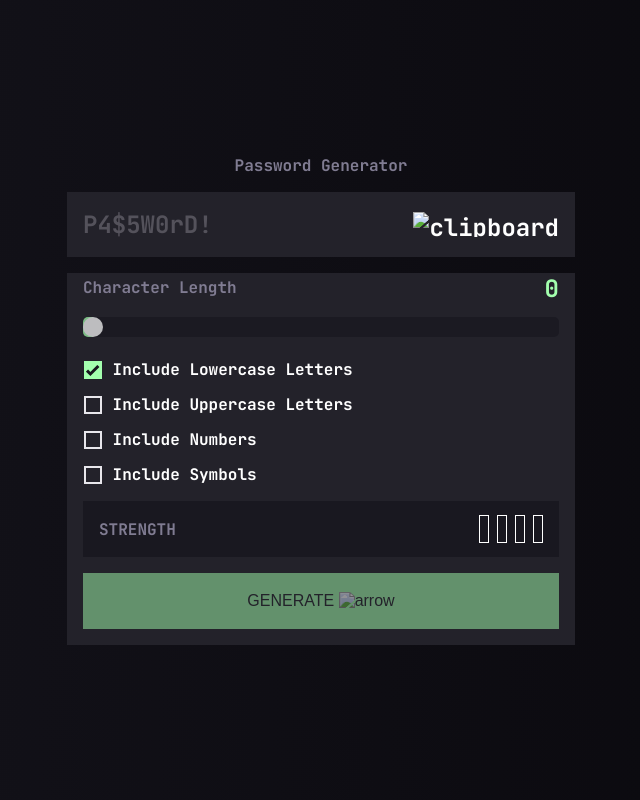
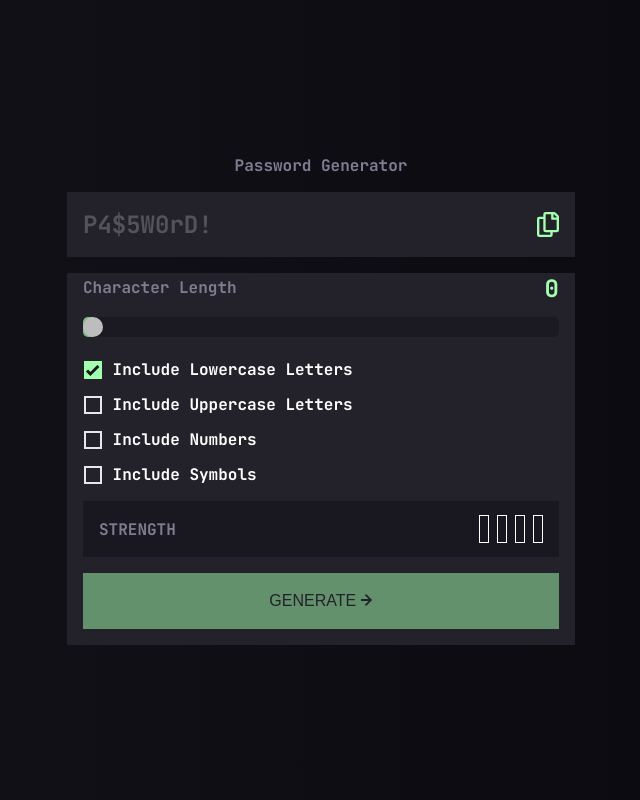
Before and after one commit to jakimiszka/fm-password-generator, a plain HTML site: page index.html in a window 1280 px wide. Shown: the whole page, without its empty margins (319-959 px from the left). Drawn offline with nearby package versions, Linux system fonts and the light colour scheme; the site is published under a folder, as on GitHub Pages, so addresses that start at the root find nothing.

Commit message:
img path

```diff
--- a/index.html
+++ b/index.html
@@ -13,7 +13,7 @@
     <div class="grid__password">
       <div class="grid__password--toast">COPPIED</div>
       <div class="grid__password--input_text">P4$5W0rD!</div>
-      <img class='copy_button' src="/assets/images/icon-copy.svg" alt="clipboard"/>
+      <img class='copy_button' src="./assets/images/icon-copy.svg" alt="clipboard"/>
     </div>
     <div class="grid__generator">
         <div class="grid__generator--slider">
@@ -56,7 +56,7 @@
         </div>
         <button class="grid__generator--button_generate">
           GENERATE
-          <img src="/assets/images/icon-arrow-right.svg" alt="arrow"/>
+          <img src="./assets/images/icon-arrow-right.svg" alt="arrow"/>
         </button>
     </div>
   </div>
```
